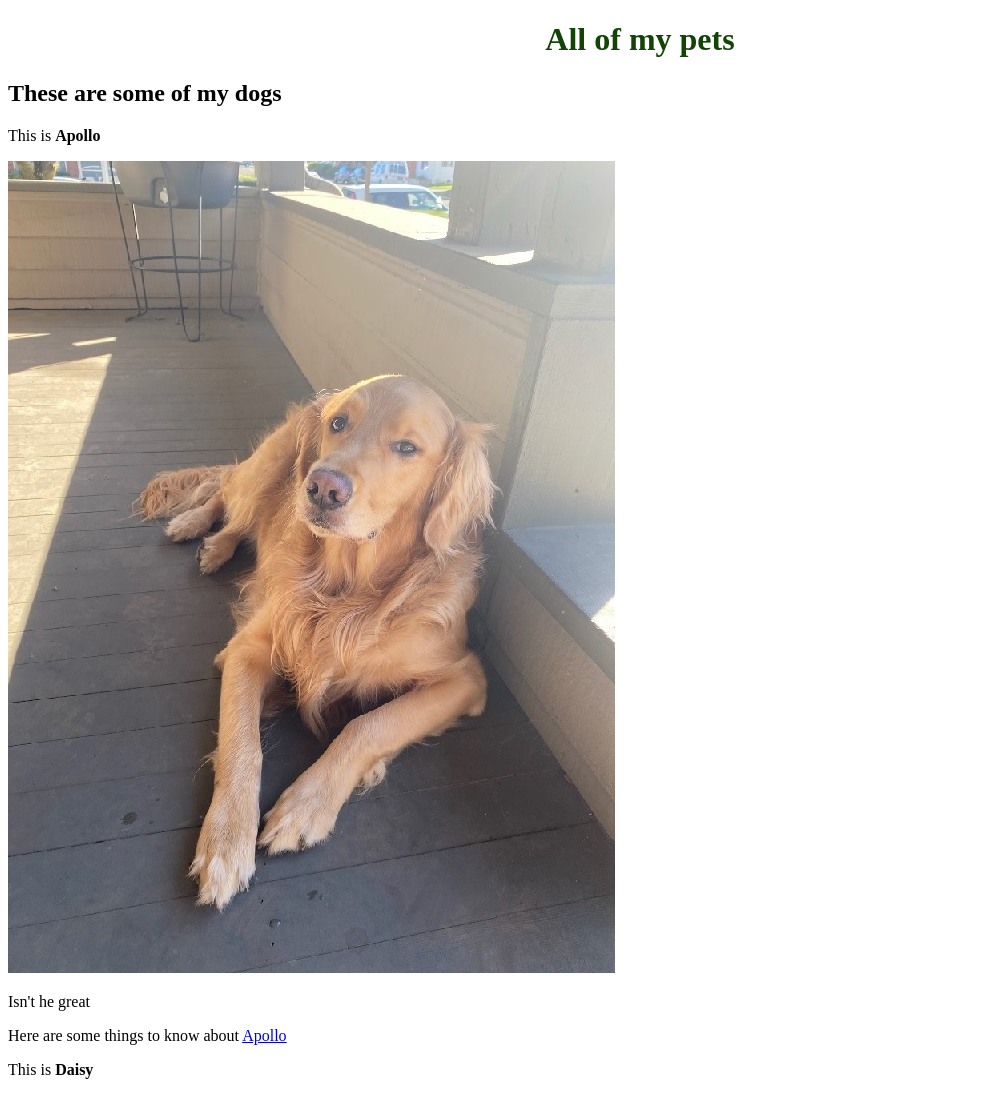
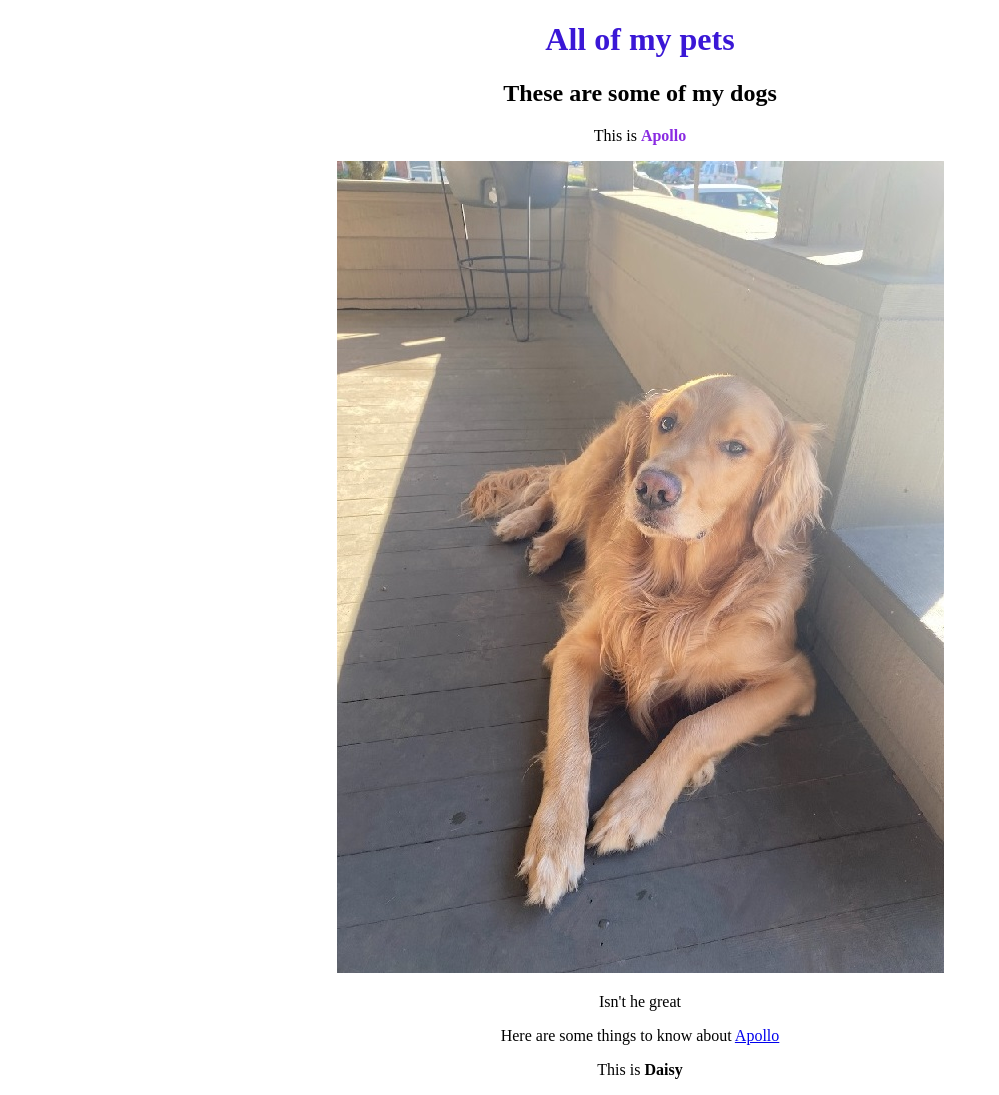
Before and after one commit to Emmersot/my-first-webpage, a plain HTML site: page my-first-webpage.html in a window 1280 px wide. Shown: the whole page, without its empty margins (0-999 px from the left). Drawn offline with Linux system fonts and the light colour scheme.

Commit message:
Add center text and fix functionality
Co-authored-by: Liam Campbell <liam22campbell@gmail.com>

```diff
--- a/css/styles.css
+++ b/css/styles.css
@@ -1,4 +1,13 @@
 h1 {
-  color: #114405;
+  color: #3a17d6;
   text-align: center;
 }
+p.dogname {
+  text-align:center
+}
+div.center{
+  text-align:center
+}
+.highlight {
+  color:blueviolet
+}
--- a/my-first-webpage.html
+++ b/my-first-webpage.html
@@ -1,30 +1,28 @@
 <!DOCTYPE html>
-<html lang="en-US"
+<html lang="en-US">
 <head>
-  <title>The Heard</title>
+  <link href="css/styles.css" rel="stylesheet" type="text/css">
+  <title>The Pack</title>
+
 </head>
 <body>
+  <div class="center">
   <h1>All of my pets</h1>
   <h2>These are some of my dogs </h2>
 
-<p>This is <strong>Apollo</strong><p>
+<p class="dogname">This is <strong><span class="highlight">Apollo</span></strong><p>
   <img src="img/Apollo1.jpg" alt="A photo of Apollo"
  <li>     </li>
-  <p>Isn't he great</p>
-  <p>Here are some things to know about <a href="favorite-things.html">Apollo</a></p>
+  <p class="dogname">Isn't he great</p>
+  <p>Here are some things to know about <a href="index.html">Apollo</a></p>
 
 <p>This is <strong>Daisy</strong></p>
-<head>
-  <link href="css/styles.css" rel="stylesheet" type="text/css">
-  <title>favorite things</title>
-</head>
+
+  </div>
 
 
 
 
 
-<ul>
-
-</ul>
 </body>
 </html>
```
Also changed, not shown: favorite-places.html (+1 -1 lines), index.html (+1 -1 lines).
